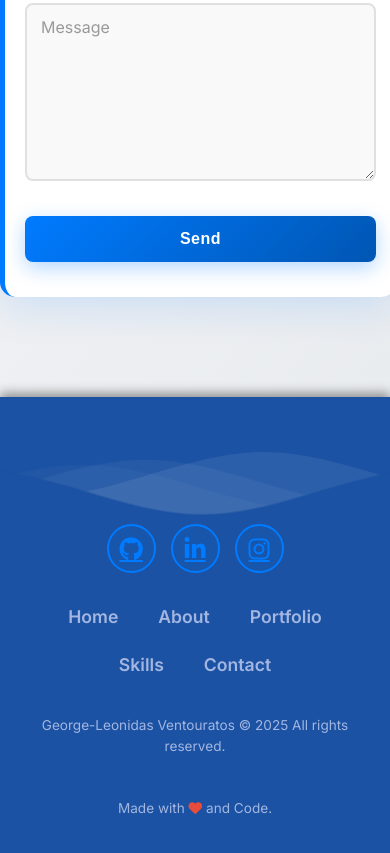
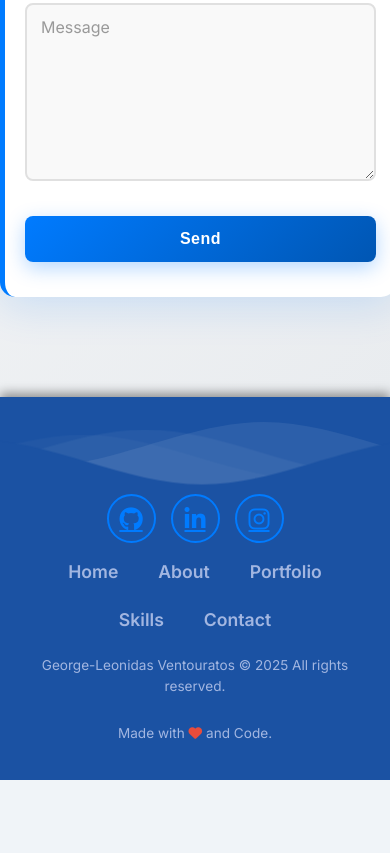
Before and after one commit to GeorgeVento/portfolio, a plain HTML site: page index.html in a window 390 px wide. Shown: the part 5140-5993 px from the top of the page. After the commit the page ends 5920 px from the top, so only its background shows below. Drawn offline with Linux system fonts and the light colour scheme.

Commit message:
update footer

```diff
--- a/footer.css
+++ b/footer.css
@@ -4,8 +4,8 @@ FOOTER.CSS
 ------------------------------------------------------------
 This file styles the website footer, including layout,
 background color, text styling, social media icons,
-navigation links, waves animation, and responsive
-adjustments for mobile devices.
+navigation links, waves animation, smooth fade-in
+transition, and responsive adjustments for mobile devices.
 ============================================================
 */
 
@@ -13,32 +13,33 @@ adjustments for mobile devices.
     position: relative;
     left: 0;
     width: 100%;
-    padding-top: 50px;
+    padding-top: 30px;       /* Reduced top padding */
     padding-bottom: 30px;
     background-color: #1b52a3;
     color: #d6dfed;
     text-align: center;
     box-shadow: 0 -4px 10px rgba(0, 0, 0, 0.4);
     z-index: 50;
-    opacity: 0;           /* Invisible at the beggining */
-    transform: translateY(20px); /* Small movement */
+    opacity: 0;                   /* Invisible at the beginning */
+    transform: translateY(20px);  /* Small initial movement */
     transition: opacity 1.2s ease, transform 1.2s ease; /* Smooth transition */
 }
 
 .modern-footer.show {
     opacity: 1;
-    transform: translateY(0); /* At his position*/
+    transform: translateY(0); /* Moves to its final position */
 }
 
 .footer-content {
     display: flex;
     flex-direction: column;
     align-items: center;
-    gap: 30px;
+    gap: 20px; /* Reduced gap for more compact look */
     position: relative;
     z-index: 10;
 }
 
+/* --- Social Media Icons --- */
 .socials {
     display: flex;
     list-style: none;
@@ -67,6 +68,7 @@ adjustments for mobile devices.
     transform: translateY(-3px) scale(1.1);
 }
 
+/* --- Navigation Links --- */
 .links {
     display: flex;
     list-style: none;
@@ -93,6 +95,7 @@ adjustments for mobile devices.
     transform: translateY(-2px);
 }
 
+/* --- Legal Notes --- */
 .legal, .legal-secondary {
     font-size: 0.85em;
     color: #a2b6e1;
@@ -103,11 +106,11 @@ adjustments for mobile devices.
     color: #e74c3c;
 }
 
-/* Waves */
+/* --- Waves --- */
 .waves {
     position: relative;
     width: 100%;
-    height: 100px;
+    height: 100px; /* Height of wave */
 }
 
 .parallax > use {
@@ -147,7 +150,14 @@ adjustments for mobile devices.
     }
 }
 
+/* --- Responsive Adjustments --- */
 @media (max-width: 768px) {
+    .modern-footer {
+        padding-top: 20px; /* Reduce top padding on mobile */
+    }
+    .footer-content {
+        gap: 15px; /* Reduce spacing on mobile */
+    }
     .waves {
         height: 70px;
     }
```
